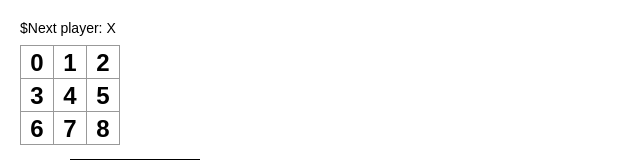
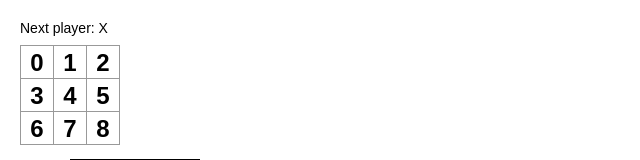
Before and after one commit to geunheejung/tic_tac_toe, a React (Create React App) app: page / in a window 1280 px wide. Shown: the top 160 px of the page, without its empty margins (0-640 px from the left). Built offline with nearby package versions, Linux system fonts and the light colour scheme.

Commit message:
현재 플레이어 표시 코드 에러 수정.

```diff
--- a/src/containers/Game/Presenter.jsx
+++ b/src/containers/Game/Presenter.jsx
@@ -27,7 +27,7 @@ const Presenter = ({
 
   return (
     <div className="game">
-      <div className="status">${renderStatus()}</div>
+      <div className="status">{renderStatus()}</div>
       <div className="game-board">
         <Board
           squares={squares}
--- a/src/domain/calculateWinner.js
+++ b/src/domain/calculateWinner.js
@@ -23,7 +23,7 @@ const calculateWinner = (squares) => {
     const [a, b, c] = lines[i];
 
     if (squares[a] && squares[a] === squares[b] && squares[a] === squares[c]) {
-      winnerInfo.winner = squares;
+      winnerInfo.winner = squares[a];
       winnerInfo.point = { a, b, c }
 
       break;
```
